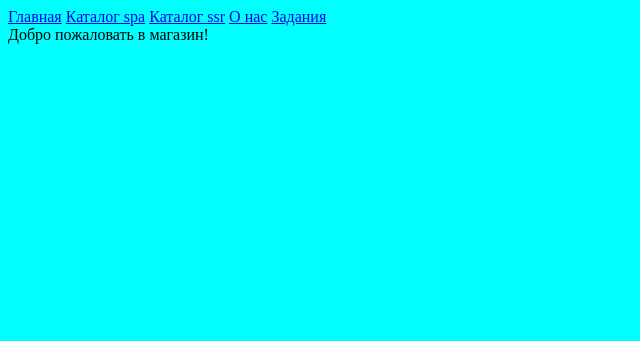
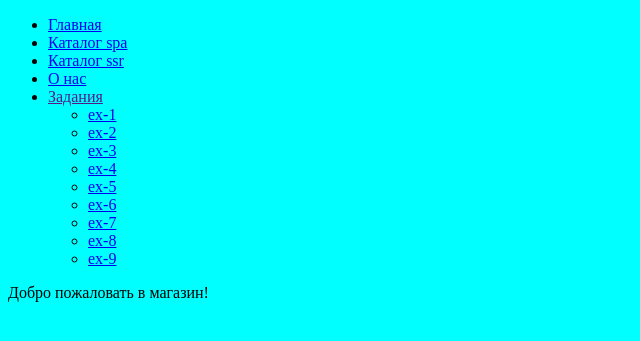
Before and after one commit to weakaura/php-geekbrains, a PHP site: page / in a window 1280 px wide. Shown: the top 341 px of the page, without its empty margins (0-640 px from the left). Run offline with PHP 8.4, Linux system fonts and the light colour scheme.

Commit message:
re-homework3

```diff
--- a/lessonthree/exercises/ex-6.php
+++ /dev/null
@@ -1,2 +0,0 @@
-Вернуться назад:
-<a href="/?page=menu_template">Задания</a><br>
--- a/lessonthree/index.php
+++ b/lessonthree/index.php
@@ -2,13 +2,90 @@
 define('TEMPLATES_DIR', 'templates/');
 define('LAYOUTS_DIR', 'layouts/');
 
+$menu = [
+    [
+        'url' => '/',
+        'name' => 'Главная',
+    ],
+    [
+        'url' => '/?page=catalogspa',
+        'name' => 'Каталог spa',
+    ],
+    [
+        'url' => '/?page=catalogssr',
+        'name' => 'Каталог ssr',
+    ],
+    [
+        'url' => '/?page=about',
+        'name' => 'О нас',
+    ],
+    [
+        'url' => '',
+        'name' => 'Задания',
+        'submenu' => [
+            [
+                'url' => '/?page=exercises/ex-1',
+                'name' => 'ex-1',
+            ],
+            [
+                'url' => '/?page=exercises/ex-2',
+                'name' => 'ex-2',
+            ],
+            [
+                'url' => '/?page=exercises/ex-3',
+                'name' => 'ex-3',
+            ],
+            [
+                'url' => '/?page=exercises/ex-4',
+                'name' => 'ex-4',
+            ],
+            [
+                'url' => '/?page=exercises/ex-5',
+                'name' => 'ex-5',
+            ],
+            [
+                'url' => '/?page=exercises/ex-6',
+                'name' => 'ex-6',
+            ],
+            [
+                'url' => '/?page=exercises/ex-7',
+                'name' => 'ex-7',
+            ],
+            [
+                'url' => '/?page=exercises/ex-8',
+                'name' => 'ex-8',
+            ],
+            [
+                'url' => '/?page=exercises/ex-9',
+                'name' => 'ex-9',
+            ],
+        ]
+    ],
+];
+
+
+function renderMenu($menu)
+{
+    $out = "<ul>";
+    foreach ($menu as $value) {
+        $out .= "<li><a href='{$value['url']}'>{$value['name']}</a>";
+        if (isset($value['submenu'])) {
+            $out .= renderMenu($value['submenu']);
+        }
+        $out .= "</li>";
+    }
+    $out .= "</ul>";
+    return $out;
+}
 
 $page = 'index';
 if (isset($_GET['page'])) {
     $page = $_GET['page'];
 }
 
-$params = [];
+$params = [
+    'menu' => $menu
+];
 
 switch ($page) {
     case 'index':
@@ -33,32 +110,10 @@ switch ($page) {
         echo json_encode(getCatalog(), JSON_UNESCAPED_UNICODE);
         die();
 
-    case 'menu_template':
-        $params['menu2'] = getMenu();
 }
 
 echo render($page, $params);
 
-
-
-function getMenu() {
-    ob_start();
-    $newMenu = [
-        '1' => '1',
-        '2' => '2',
-        '3' => '3',
-        '4' => '4',
-        '5' => '5',
-        '6' => '6',
-        '7' => '7',
-        '8' => '8',
-        '9' => '9',
-        ];
-    foreach ($newMenu as $value) {
-    echo "<li><a href='/exercises/ex-{$value}.php'>ex-{$value}</a></li>";
-}
-    return ob_get_clean();
-}
 
 function getCatalog()
 {
@@ -86,7 +141,7 @@ function render($page, $params = [])
 {
     return renderTemplate(LAYOUTS_DIR . 'main', [
             'title' => $params['title'],
-            'menu' => renderTemplate('menu', $params),
+            'menu' => renderMenu($params['menu']),
             'content' => renderTemplate($page, $params)
         ]
     );
--- a/lessonthree/exercises/ex-1.php
+++ b/lessonthree/templates/exercises/ex-1.php
@@ -9,4 +9,4 @@ $x++;
 echo "<br>";
 ?>
 Вернуться назад:
-<a href="/?page=menu_template">Задания</a><br>
+<a href="/">Задания</a><br>
--- a/lessonthree/exercises/ex-2.php
+++ b/lessonthree/templates/exercises/ex-2.php
@@ -13,4 +13,4 @@ do {
 echo "<br>";
 ?>
 Вернуться назад:
-<a href="/?page=menu_template">Задания</a><br>
+<a href="/">Задания</a><br>
--- a/lessonthree/exercises/ex-3.php
+++ b/lessonthree/templates/exercises/ex-3.php
@@ -20,4 +20,4 @@ echo $str;
 echo "<br>";
 ?>
 Вернуться назад:
-<a href="/?page=menu_template">Задания</a><br>
+<a href="/">Задания</a><br>
--- a/lessonthree/exercises/ex-4.php
+++ b/lessonthree/templates/exercises/ex-4.php
@@ -37,4 +37,4 @@ echo translate($word,$alphabet);
 echo "<br>";
 ?>
 Вернуться назад:
-<a href="/?page=menu_template">Задания</a><br>
+<a href="/">Задания</a><br>
--- a/lessonthree/exercises/ex-5.php
+++ b/lessonthree/templates/exercises/ex-5.php
@@ -8,4 +8,4 @@ echo "<br>";
 echo "<br>";
 ?>
 Вернуться назад:
-<a href="/?page=menu_template">Задания</a><br>
+<a href="/">Задания</a><br>
--- /dev/null
+++ b/lessonthree/templates/exercises/ex-6.php
@@ -0,0 +1,2 @@
+Вернуться назад:
+<a href="/">Задания</a><br>
--- a/lessonthree/exercises/ex-7.php
+++ b/lessonthree/templates/exercises/ex-7.php
@@ -3,4 +3,4 @@ for ($i = 0; $i <= 9; print $i++) {};
 echo "<br>";
 ?>
 Вернуться назад:
-<a href="/?page=menu_template">Задания</a><br>
+<a href="/">Задания</a><br>
--- a/lessonthree/exercises/ex-8.php
+++ b/lessonthree/templates/exercises/ex-8.php
@@ -22,4 +22,4 @@ echo $str;
 echo "<br>";
 ?>
 Вернуться назад:
-<a href="/?page=menu_template">Задания</a><br>
+<a href="/">Задания</a><br>
--- a/lessonthree/exercises/ex-9.php
+++ b/lessonthree/templates/exercises/ex-9.php
@@ -49,4 +49,4 @@ echo trURL($address, $alphabet);
 echo "<br>";
 ?>
 Вернуться назад:
-<a href="/?page=menu_template">Задания</a><br>
+<a href="/">Задания</a><br>
--- a/lessonthree/templates/menu.php
+++ /dev/null
@@ -1,5 +0,0 @@
-<a href="/">Главная</a>
-<a href="/?page=catalogspa">Каталог spa</a>
-<a href="/?page=catalogssr">Каталог ssr</a>
-<a href="/?page=about">О нас</a>
-<a href="/?page=menu_template">Задания</a><br>
--- a/lessonthree/templates/menu_template.php
+++ /dev/null
@@ -1,3 +0,0 @@
-<ul>
-    <?=$menu2?>
-</ul>
```
